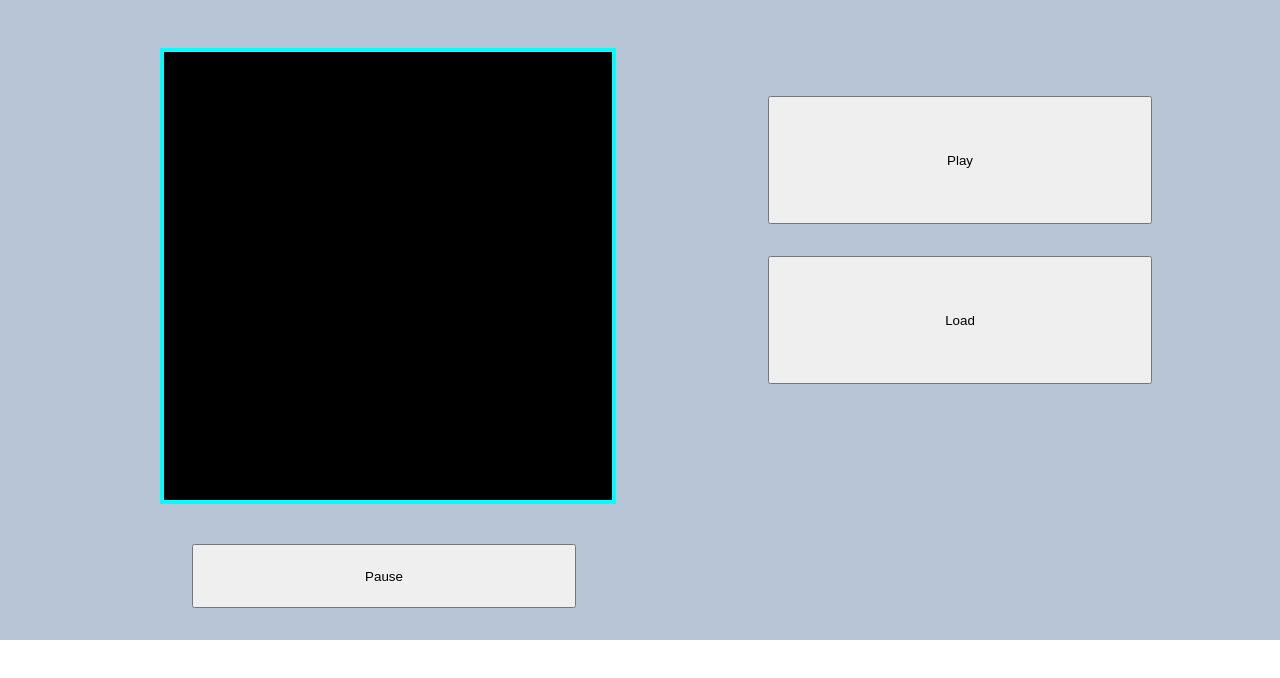
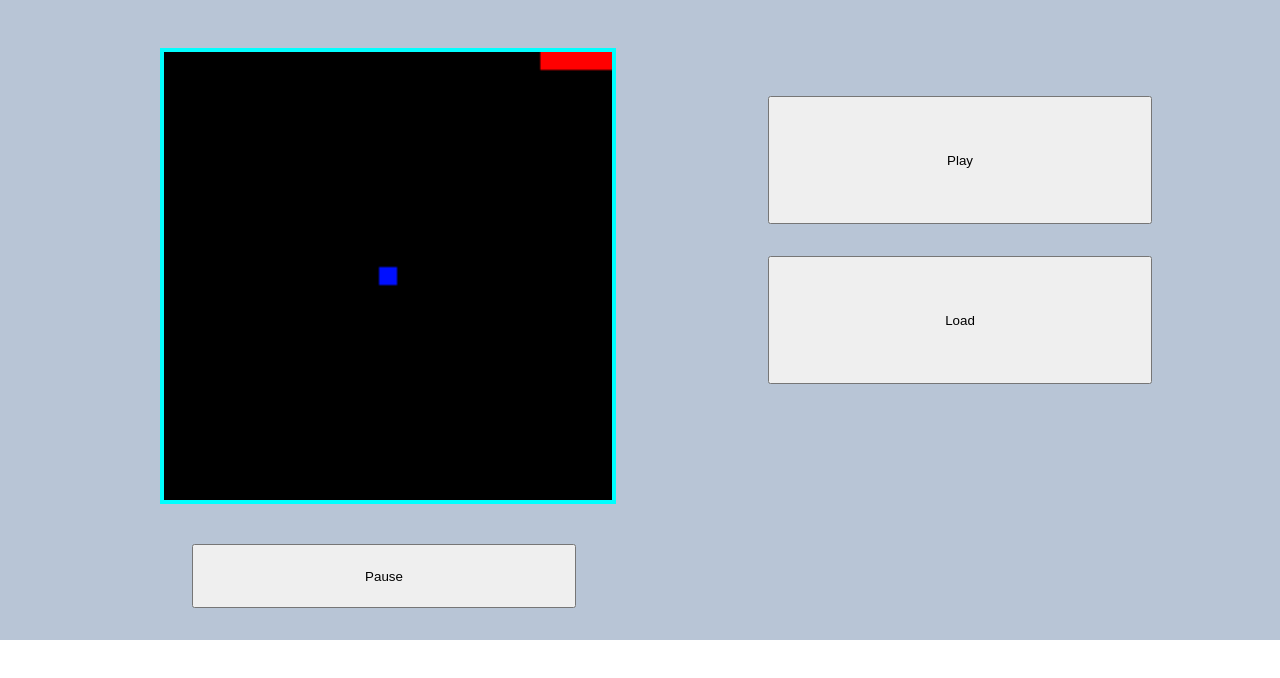
Before and after one commit to eelyort/shrewdSnek2, a plain HTML site: page src/htmltest.html in a window 1280 px wide. Both pictures are taken after a click on the button "Play". Drawn offline with Linux system fonts and the light colour scheme.

Commit message:
All game code done, can now manually play snake, all ending/callbacks/tickrate done aswell

```diff
--- a/src/brain.js
+++ b/src/brain.js
@@ -30,7 +30,8 @@ class SnakeBrain{
 // Player controlled snake, basically just parses an array to a direction
 class PlayerControlledBrain extends SnakeBrain{
     constructor(){
-        super();
+        // alert("Player Controlled Brain");
+        super(new MutateMethod());
     }
     // assumes the input is an array of 0-1
     getDecision(brainInput) {
@@ -44,11 +45,13 @@ class PlayerControlledBrain extends SnakeBrain{
             return 1;
         }
         if(brainInput[2]){
+            // alert("brain getDecision: 2");
             return 2;
         }
         if(brainInput[3]){
             return 3;
         }
+        // alert("brain getDecision: 4");
         return 4;
     }
 }
--- a/src/buttonsAndSuch.js
+++ b/src/buttonsAndSuch.js
@@ -1,12 +1,11 @@
 // the next layer class which is currently running and controlling visuals/inputs
 class InteractableLayer{
-    constructor(documentIn, canvasIn, ctxIn){
+    constructor(documentIn, gamePanelIn){
         // alert("Beginning of InteractableLayer constructor");
-        this.isRunning = true;
+        this.isRunning = false;
         this.myDocument = documentIn;
-        this.myCanvas = canvasIn;
-        this.myCTX = ctxIn;
-        this.myCanvas.style.zIndex = "1";
+        this.myGamePanel = gamePanelIn;
+        this.myGamePanel.style.zIndex = "1";
 
         // setup onResize
         this.myDocument.getElementsByTagName("BODY")[0].onresize = (this.onResizeFunc).bind(this);
@@ -50,6 +49,7 @@ class CustomQueue{
     poll(){
         let valOut = this.startNode.myVal;
         this.startNode = this.startNode.myNext;
+        this.size--;
         return valOut;
     }
     peek(){
--- a/src/constants.js
+++ b/src/constants.js
@@ -6,19 +6,27 @@ const buttonColor = "red";
 // default fps
 const defaultFPS = 60;
 
-// TODO: move this to stylesheet?
+// TODO: move this to stylesheet? ----------------------------------
 // background color of main menu
 const mainMenuBackColor = "#B8C5D6";
 
-// TODO: move this to stylesheet?
 // background color of game
 // TODO: use this
 const gameBackColor = "#000000";
+// TODO: move to stylesheet? ---------------------------------------
 
 // color of the snake
 const snakeColor = "#ff00f2";
+
+// color of the ded snake
+const snakeDedColor = "#ff0000";
+
+// color of the apple
+const appleColor = "#000fff";
 
 // id of the "gamePanel"
 const gamePanelID = "gamePanel-1";
 // id of the subCanvas
 const subCanvasID = "snakeSubCanvas";
+
+// alert("Constants Instantiated");
--- a/src/htmltest.html
+++ b/src/htmltest.html
@@ -8,7 +8,6 @@
 <body>
 
 <div id="gamePanel-1" class="gamePanelContainer">
-    <canvas id="myCanvas" class="gameCanvas"> <!-- The Game is drawn in here--> </canvas>
 </div>
 
 <!--Need constants-->
@@ -18,6 +17,7 @@
 <script src="buttonsAndSuch.js"></script>
 
 <!--First include the snakes-->
+<script src="mutateMethod.js"></script>
 <script src="input.js"></script>
 <script src="brain.js"></script>
 <script src="snake.js"></script>
@@ -32,6 +32,7 @@
 <script src="evolutionRunner.js"></script>
 <script src="mainMenu.js"></script>
 
+<!--TODO: replace this with a text file to address memory problems-->
 <!--Base/pre-set snakes-->
 <script src="presetSnakes.js"></script>
 
--- a/src/input.js
+++ b/src/input.js
@@ -70,10 +70,15 @@ class MultipleInput extends Input{
 //  basically parses a key event
 class PlayerControlledInput extends Input{
     constructor(){
+        // alert("Player Controlled Input");
         super();
         this.inputLength = 4;
     }
     generateInput(keyEvent) {
+        if(keyEvent == null){
+            return null;
+        }
+        // alert("generateInput with keyEvent.key: " + keyEvent.key);
         let ansInput = [false, false, false, false];
         if(keyEvent.key == "Up" || keyEvent.key == "ArrowUp" || keyEvent.key == "W" || keyEvent.key == "w"){
             ansInput[0] = true;
@@ -87,6 +92,7 @@ class PlayerControlledInput extends Input{
         else if(keyEvent.key == "Left" || keyEvent.key == "ArrowLeft" || keyEvent.key == 'A' || keyEvent.key == 'a') {
             ansInput[3] = true;
         }
+        // alert("ansInput: " + ansInput);
         return ansInput;
     }
 }
--- a/src/mainMenu.js
+++ b/src/mainMenu.js
@@ -1,11 +1,10 @@
 class MainMenu extends InteractableLayer{
-    constructor(documentIn, canvasIn, ctxIn){
+    constructor(documentIn, gamePanelIn){
         // alert("Beginning of MainMenu constructor");
-        super(documentIn, canvasIn, ctxIn);
+        super(documentIn, gamePanelIn);
         // TODO: decide whether to set this here or in css
-        this.myCanvas.style.backgroundColor = mainMenuBackColor;
+        this.myGamePanel.style.backgroundColor = mainMenuBackColor;
         this.runningInstance = null;
-        this.myGamePanel = this.myDocument.getElementById(gamePanelID);
         this.myButtons = [
             // TODO
             // new ButtonHTML(.45, .45, .1, .1, true, "Test", this.myDocument.getElementById(gamePanelID), this.myDocument, this.TEST_FUNC)
@@ -22,6 +21,9 @@ class MainMenu extends InteractableLayer{
         this.subCanvas.style.backgroundColor = gameBackColor;
         this.subCanvas.style.zIndex = "1";
         this.subCanvas.style.position = "absolute";
+        // set height and width cuz 2 separate coord systems
+        this.subCanvas.width = 200;
+        this.subCanvas.height = this.subCanvas.width;
         this.formatSubCanvas();
 
         this.subCanvasCTX = this.subCanvas.getContext("2d");
@@ -31,14 +33,29 @@ class MainMenu extends InteractableLayer{
         this.now = 0;
         this.fps = defaultFPS;
 
-        // alert("End of MainMenu constructor");
-        this.myDocument.addEventListener("keypress", this.keyEventIn, false);
+        // keyEvents: note that it is using keyDown instead of keyPress because keyPress doesn't register arrowKeys, shift, etc
+        this.myDocument.addEventListener("keydown", this.keyEventInDown.bind(this), false);
+        // set of keys down to prevent double presses for holding down, stores the keyEvent.key's
+        this.keysDown = new Set();
+        this.myDocument.addEventListener("keyup", this.keyEventInUp.bind(this), false);
     }
 
-    // called on keyEvent
-    keyEventIn(keyEvent){
-        alert(keyEvent);
-        // TODO
+    // called on keyEvent press
+    keyEventInDown(keyEvent){
+        if(!this.keysDown.has(keyEvent.key)) {
+            if (this.isRunning) {
+                this.runningInstance.keyEventIn(keyEvent);
+            } else {
+                // alert("Main menu keyEvent when not running: " + keyEvent + ", key: " + keyEvent.key);
+            }
+            this.keysDown.add(keyEvent.key);
+        }
+    }
+    keyEventInUp(keyEvent){
+        if(this.keysDown.has(keyEvent.key)){
+            this.keysDown.delete(keyEvent.key);
+            // alert(keyEvent.key + ": up");
+        }
     }
 
     // start run, sets up variables, analoguous to startAnimating
@@ -50,10 +67,10 @@ class MainMenu extends InteractableLayer{
     // basically the "main" method
     run(){
         if(this.runningInstance != null && this.isRunning) {
-            let fpsInterval = 1000 / fps;
+            let fpsInterval = 1000 / this.fps;
 
             // request another frame
-            requestAnimationFrame(this.run);
+            requestAnimationFrame(this.run.bind(this));
 
             // calc time elapsed
             this.now = Date.now();
@@ -63,12 +80,20 @@ class MainMenu extends InteractableLayer{
             if (elapsed > fpsInterval) {
                 // Get ready for next frame by setting then=now, but also adjust for your
                 // specified fpsInterval not being a multiple of RAF's interval (16.7ms)
-                then = now - (elapsed % fpsInterval);
+                this.then = this.now - (elapsed % fpsInterval);
 
                 // TODO: draw
                 this.runningInstance.draw(this.subCanvasCTX);
             }
         }
+    }
+
+    // callback function which ends the currently running thing
+    callbackEndCurrent(){
+        // alert("callback1");
+        this.isRunning = false;
+        // this.runningInstance.draw(this.subCanvasCTX);
+        // alert("Done");
     }
 
     // draws ONLY the menu items
@@ -81,6 +106,14 @@ class MainMenu extends InteractableLayer{
     // can choose whether to have apples set or random
     loadAndPlay(){
         // TODO
+    }
+
+    testDrawRect(){
+        this.subCanvasCTX.beginPath();
+        this.subCanvasCTX.rect(0, 0, 50, 50);
+        this.subCanvasCTX.fillStyle = "#ff00ff";
+        this.subCanvasCTX.fill();
+        this.subCanvasCTX.closePath();
     }
 
     // loads an evolution from memory then switches it to evolutionRunner
@@ -107,16 +140,16 @@ class MainMenu extends InteractableLayer{
     loadButton(){
         // TODO
         alert("Load");
+        // testing
+        this.testDrawRect();
     }
 
     playButton(){
         // TODO
         alert("Play");
-        // this.subCanvasCTX.beginPath();
-        // this.subCanvasCTX.rect(0, 0, 50, 50);
-        // this.subCanvasCTX.fillStyle = "#ff55ff";
-        // this.subCanvasCTX.fill();
-        // this.subCanvasCTX.closePath();
+
+        // TEST
+        this.startPlayerControlled();
     }
 
     // TODO: delete
@@ -126,8 +159,8 @@ class MainMenu extends InteractableLayer{
 
     // formats the sub canvas's size and position
     formatSubCanvas(){
-        let totWidth = this.myCanvas.getBoundingClientRect().width;
-        let totHeight = this.myCanvas.getBoundingClientRect().height;
+        let totWidth = this.myGamePanel.getBoundingClientRect().width;
+        let totHeight = this.myGamePanel.getBoundingClientRect().height;
         let maxWidth = totWidth * 0.45;
         let maxHeight = totHeight * 0.70;
 
@@ -145,4 +178,18 @@ class MainMenu extends InteractableLayer{
     onResizeFunc() {
         this.formatSubCanvas();
     }
+
+    // starts the play of a player controlled snake
+    startPlayerControlled(){
+        let snake = presetPlayerControlled.cloneMe(1, 3);
+        let runner = new SingleSnakeRunner(snake, 25, 1, 20, this.callbackEndCurrent);
+        // clear canvas
+        if(this.runningInstance != null){
+            this.subCanvas.width = 200;
+            this.subCanvas.height = this.subCanvas.width;
+        }
+        this.runningInstance = runner;
+        this.isRunning = true;
+        this.startRun();
+    }
 }
--- a/src/mutateMethod.js
+++ b/src/mutateMethod.js
@@ -2,16 +2,16 @@
 // Specifications
 //  -Takes in "mutateParameters" and the "brain" and mutates accordingly
 //  -Can mutate with set method, variable parameters
-class mutateMethod{
+class MutateMethod{
     constructor(){
-
+        // alert("Mutate Method");
     }
     mutate(mutateParameters, brain){
 
     }
     // returns a copy of this mutateMethod
     cloneMe(){
-        let clone = new mutateMethod();
+        let clone = new MutateMethod();
         clone.mutate = this.mutate;
         return clone;
     }
--- a/src/shrewdSnek2.js
+++ b/src/shrewdSnek2.js
@@ -1,11 +1,10 @@
+
 
 let currentlyRunning = null;
 // grab references to canvas, document, context to pass around
 // theoretically this is unnecessary but its useful for scaling and sub-windows
 let trueDocument = document;
-let trueCanvas = trueDocument.getElementById("myCanvas");
-let trueCTX = trueCanvas.getContext("2d");
-const trueOriginalTransform = trueCTX.getTransform();
+let trueGamePanel = trueDocument.getElementById("gamePanel-1");
 
 // alert(trueOriginalTransform);
 
@@ -24,7 +23,7 @@ function startNew(key){
         case 'mainMenu':
             // TODO
             // alert("aboutta go new MainMenu");
-            currentlyRunning = new MainMenu(trueDocument, trueCanvas, trueCTX);
+            currentlyRunning = new MainMenu(trueDocument, trueGamePanel);
             // alert("finished new MainMenu");
             break;
         case "evolutionRunner":
--- a/src/singleSnakeRunner.js
+++ b/src/singleSnakeRunner.js
@@ -24,6 +24,7 @@ class SingleSnakeRunner{
         // apple
         this.appleVal = appleVal;
         this.appleSpawned = false;
+        this.applePosition;
 
         // ticks so far
         this.timeTicks = 0;
@@ -31,7 +32,7 @@ class SingleSnakeRunner{
         // tick rate and throttling
         this.tickRate = tickRateStart;
         this.then = Date.now();
-        this.now = then;
+        this.now = this.then;
 
         // still running
         this.paused = false;
@@ -41,12 +42,17 @@ class SingleSnakeRunner{
 
         // start
         this.gameClock();
+
+        this.mySnake.updateParentRunner(this);
+
+        // TODO: test
+        this.testVar = 0;
     }
 
     // function which handles the internal game clock and throttles framerate
     gameClock(){
         // game still running
-        if(this.running && !this.paused) {
+        if(this.running) {
             // milliseconds btw ticks
             let tickInterval = 1000 / this.tickRate;
 
@@ -55,52 +61,89 @@ class SingleSnakeRunner{
                 this.gameClock();
             }, Math.ceil(tickInterval / 5));
 
-            this.now = Date.now();
-            if (this.now >= this.then + tickInterval) {
-                this.then = this.then + tickInterval;
-                this.tick();
+            // not paused
+            if(!this.paused) {
+                this.now = Date.now();
+                if (this.now >= this.then + tickInterval) {
+                    this.then = this.then + tickInterval;
+                    this.tick();
+                }
+
+                // TODO
             }
+            // paused
+            else{
 
-            // TODO
+            }
         }
         // game ended
         else if(!this.running && !this.paused){
             this.finish();
             this.paused = true;
         }
-        // paused
-        else{
-
-        }
     }
 
     // one game tick
     tick(){
+        this.timeTicks++;
+        if(!this.mySnake.makeTick()){
+            this.running = false;
+        }
         // spawn apple
         if(!this.appleSpawned){
-            // TODO
+            let r, c, index;
+            while(!this.appleSpawned) {
+                r = Math.floor(Math.random() * this.gridSize);
+                c = Math.floor(Math.random() * this.gridSize);
+                index = (r * (this.gridSize + 2)) + c + 1;
+
+                if(this.grid[index] == 0){
+                    this.appleSpawned = true;
+                    this.grid[index] = 2;
+                    this.applePosition = index;
+                }
+            }
         }
-
-        this.mySnake.makeTick();
-        this.timeTicks++;
     }
 
     // keyEvent, called from outside
     keyEventIn(keyEvent){
+        // alert("Runner keyEvent: " + keyEvent);
         this.mySnake.updateDecision(keyEvent);
+        // alert("Runner keyEvent2: " + keyEvent);
     }
 
     // draw, call from outside
     draw(ctx){
-        ctx.clearRect(0, 0, ctx.data.width, ctx.data.height);
+        if(!this.running){
+
+        }
+        ctx.clearRect(0, 0 , ctx.canvas.width, ctx.canvas.height);
+
+        // draw snake
         this.mySnake.draw(ctx);
-        // TODO: draw apple
+
+        // draw apple
+        if(this.appleSpawned) {
+            ctx.fillStyle = appleColor;
+
+            let r = Math.floor(this.applePosition / (this.gridSize+2));
+            let c = this.applePosition % (this.gridSize+2) - 1;
+            let step = ctx.canvas.width/this.gridSize;
+
+            ctx.beginPath();
+            ctx.rect(c*step, r*step, step, step);
+            ctx.fill();
+            ctx.closePath();
+        }
     }
 
     // finish and callback
     finish(){
         this.score = this.mySnake.myLength;
+        // alert("ded");
         // TODO
+        // alert(this.callBack);
         this.callBack();
     }
 }
--- a/src/snake.js
+++ b/src/snake.js
@@ -1,9 +1,10 @@
 // Modular snake, all logic should be elsewhere in input/brain/whatnot
 //  There should be very little actual code here
 class Snake{
-    constructor(parentSingleSnakeRunner, inputIn, brainIn, headPosIn, startLengthIn) {
+    constructor(inputIn, brainIn, headPosIn, startLengthIn) {
         // set variables
-        this.mySingleSnakeRunner = parentSingleSnakeRunner;
+        // MOVED TO SINGLESNAKERUNNER CONSTRUCTOR
+        this.mySingleSnakeRunner = null;
         // input
         this.myInput = inputIn;
         this.myInput.updateParentSnake(this);
@@ -16,24 +17,40 @@ class Snake{
         this.myBodySegs.enqueue(this.myHeadPos);
 
         // N(0), E(1), S(2), W(3)
-        this.myDirection = 0;
+        this.myDirection = 1;
+        this.previousDir = -1;
         this.myLength = startLengthIn;
 
-        this.gridSize = parentSingleSnakeRunner.gridSize;
+        this.gridSize = -1;
 
         this.score = 0;
     }
+    // to set parent runner
+    updateParentRunner(singleSnakeRunnerIn){
+        this.mySingleSnakeRunner = singleSnakeRunnerIn;
+        this.gridSize = this.mySingleSnakeRunner.gridSize;
+        // alert("gridSize snake update to: " + this.gridSize);
+    }
     // for printing purposes
     getDecision(keyEvent){
-        this.myBrain.getDecision(this.myInput.generateInput(keyEvent));
+        // if(keyEvent != null){
+        //     alert("Snake getDecision called with keyEvent: " + keyEvent);
+        // }
+        return this.myBrain.getDecision(this.myInput.generateInput(keyEvent));
     }
     // updates direction, should be called only on key events
     updateDecision(keyEvent){
         let decision = this.getDecision(keyEvent);
+        // if(keyEvent != null){
+        //     alert("decision: " + decision);
+        // }
 
         // filter out useless information
         if(decision == 0 || decision == 1 || decision == 2 || decision == 3){
-            this.myDirection = decision;
+            // make it so u cannot instantly kill self by going backwards
+            if(!((decision > 1 && decision-2 == this.previousDir) || (decision < 2 && decision+2 == this.previousDir))) {
+                this.myDirection = decision;
+            }
         }
     }
     // actually moves the snake on the board
@@ -42,13 +59,13 @@ class Snake{
         let adjacent = 0;
         switch (this.myDirection) {
             case 0:
-                adjacent = -this.gridSize;
+                adjacent = -(this.gridSize+2);
                 break;
             case 1:
                 adjacent = 1;
                 break;
             case 2:
-                adjacent = this.gridSize;
+                adjacent = (this.gridSize+2);
                 break;
             case 3:
                 adjacent = -1;
@@ -56,6 +73,8 @@ class Snake{
             default:
                 alert("INVALID this.myDirection!!!");
         }
+
+        this.previousDir = this.myDirection;
 
         let grid = this.mySingleSnakeRunner.grid;
         let newPos = this.myHeadPos + adjacent;
@@ -68,6 +87,13 @@ class Snake{
         // apple
         if(grid[newPos] == 2){
             this.myLength += this.mySingleSnakeRunner.appleVal;
+            // alert("Ate apple");
+            this.mySingleSnakeRunner.appleSpawned = false;
+        }
+
+        // manage length
+        if(this.myBodySegs.size > this.myLength){
+            grid[this.myBodySegs.poll()] = 0;
         }
 
         // move
@@ -75,38 +101,58 @@ class Snake{
         grid[newPos] = 1;
         this.myBodySegs.enqueue(newPos);
 
-        // manage length
-        if(this.myBodySegs.size > this.myLength){
-            grid[this.myBodySegs.poll()] = 0;
-        }
         return true;
     }
-    // processes one tick
+    // processes one tick, returns the same as makeMove()
     makeTick(){
         this.updateDecision(null);
 
-        this.makeMove();
+        return this.makeMove();
     }
     // draw
     draw(ctx){
+        // alert("Snake draw");
         let curr = this.myBodySegs.startNode;
-        ctx.fillStyle = snakeColor;
+        let width = ctx.canvas.width;
+        // width/height of one grid square
+        let step = width/this.gridSize;
+        // draw snake different color if ded
+        if(this.mySingleSnakeRunner.running == true) {
+            ctx.fillStyle = snakeColor;
+        }
+        else{
+            ctx.fillStyle = snakeDedColor;
+        }
         while(curr != null){
             let currVal = curr.myVal;
+            // alert("currVal: " + currVal);
+            // alert("gridSize: " + this.gridSize);
             let r = Math.floor(currVal / (this.gridSize+2));
-            let c = currVal % (this.gridSize+2);
+            // alert("row: " + r);
+            // minus one to account for the padding
+            let c = currVal % (this.gridSize+2) - 1;
+            // alert("col: " + c);
+            // alert("step: " + step);
 
             ctx.beginPath();
-            ctx.rect(c*this.gridSize - 1, r*this.gridSize, this.gridSize, this.gridSize);
+            // alert("rect is from x: " + c*step + ", y: " + r*step + ", w: " + step + ", h: " + step);
+            ctx.rect(c*step, r*step, step, step);
             ctx.fill();
             ctx.closePath();
 
             curr = curr.myNext;
         }
+
+        // alert(ctx);
+        // ctx.beginPath();
+        // ctx.rect(0, 50, 50, 50);
+        // ctx.fillStyle = "#0000ff";
+        // ctx.fill();
+        // ctx.closePath();
     }
     // returns a copy of this snake
-    cloneMe(parentSingleSnakeRunner, headPosIn, startLengthIn){
-        let clone = new Snake(parentSingleSnakeRunner, this.myInput.cloneMe(), this.myBrain.cloneMe(), headPosIn, startLengthIn);
+    cloneMe(headPosIn, startLengthIn){
+        let clone = new Snake(this.myInput.cloneMe(), this.myBrain.cloneMe(), headPosIn, startLengthIn);
         return clone;
     }
 }
--- a/src/styleSheet.css
+++ b/src/styleSheet.css
@@ -5,14 +5,17 @@ body {
 
 .gamePanelContainer {
     position: relative;
+    width: 100vw;
     height: 50vw;
     padding: 0;
-    margin: 0;
+
+    display: block;
+    margin: auto;
     /*padding: 0;*/
 }
-.gamePanelContainer #gamePanel-1 {
-    width: 400px;
-    height: 400px;
+#gamePanel-1 {
+    /*width: 100%;*/
+    /*height: 100%;*/
 }
 
 .gameCanvas {
```
Also changed, not shown: src/presetSnakes.js (+7 -1 lines).
